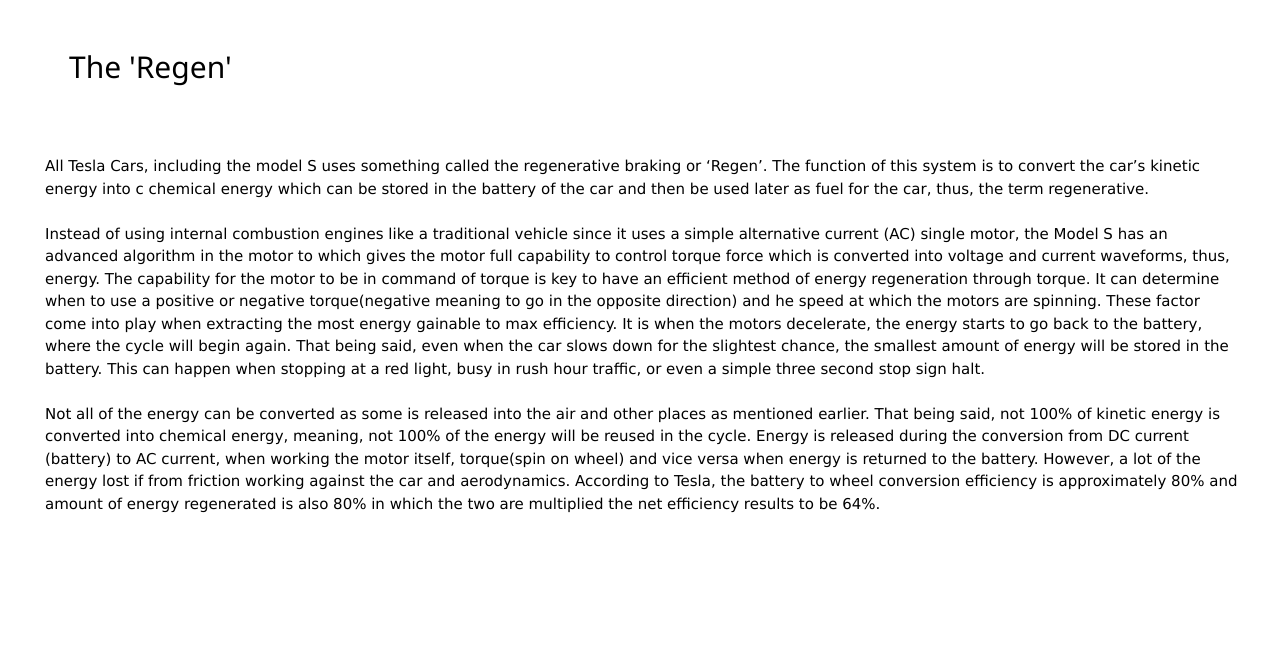
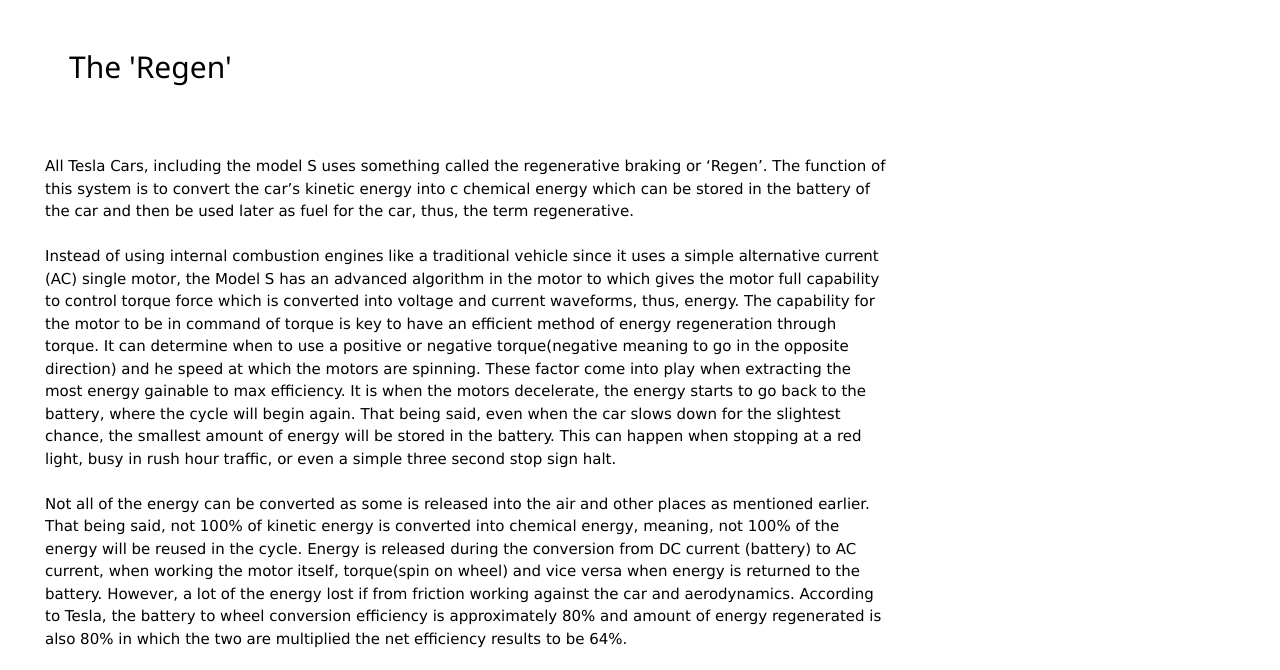
Before and after one commit to jasmineguru/SPH3U, a plain HTML site: page physics.html in a window 1280 px wide. Shown: the part 982-1652 px from the top of the page. Before the commit the page ends 1517 px from the top, so only its background shows below. Drawn offline with nearby package versions, Linux system fonts and the light colour scheme.

Commit message:
jan 3 16

```diff
--- a/main.css
+++ b/main.css
@@ -17,8 +17,8 @@ color: white
 p{
 
   font-family: 'Lucida Sans', 'Lucida Sans Regular', 'Lucida Grande', 'Lucida Sans Unicode', Geneva, Verdana, sans-serif;
-  margin-right: 35px;
-  margin-left: 35px;
+  margin-right: 30%;
+  margin-left: 30%;
   padding-right:5px;
   padding-left: 5px;
   padding-bottom: 5px;
```
